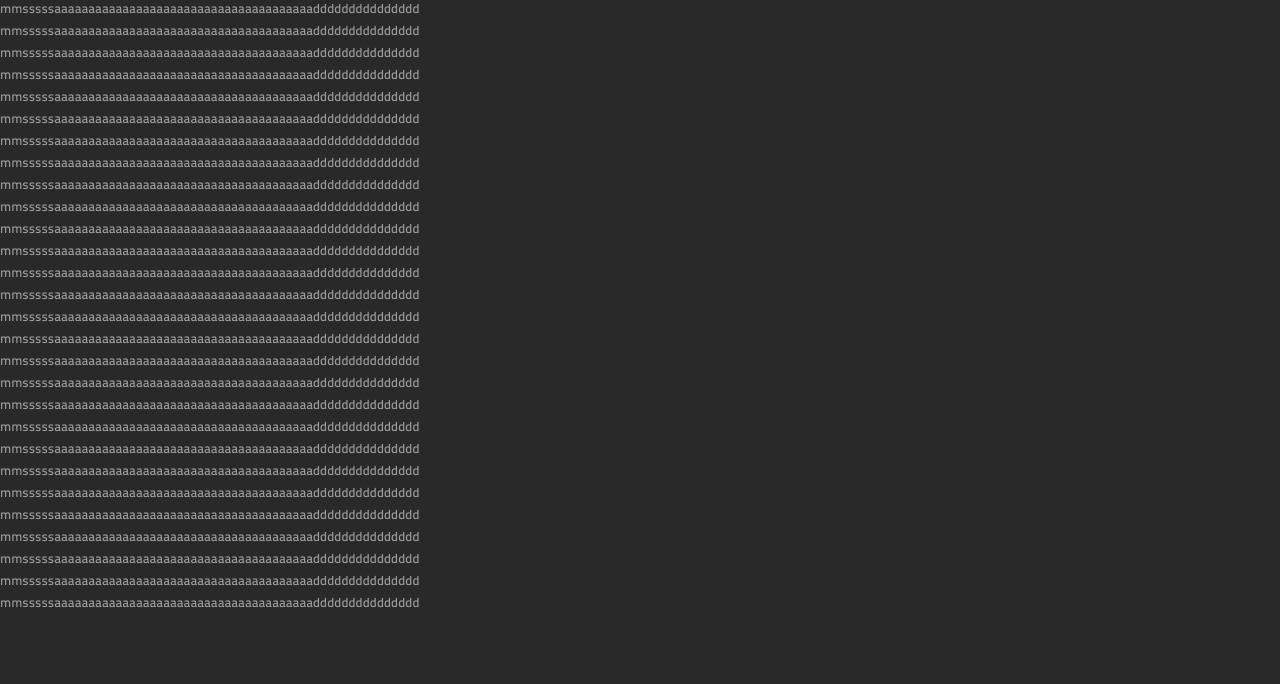
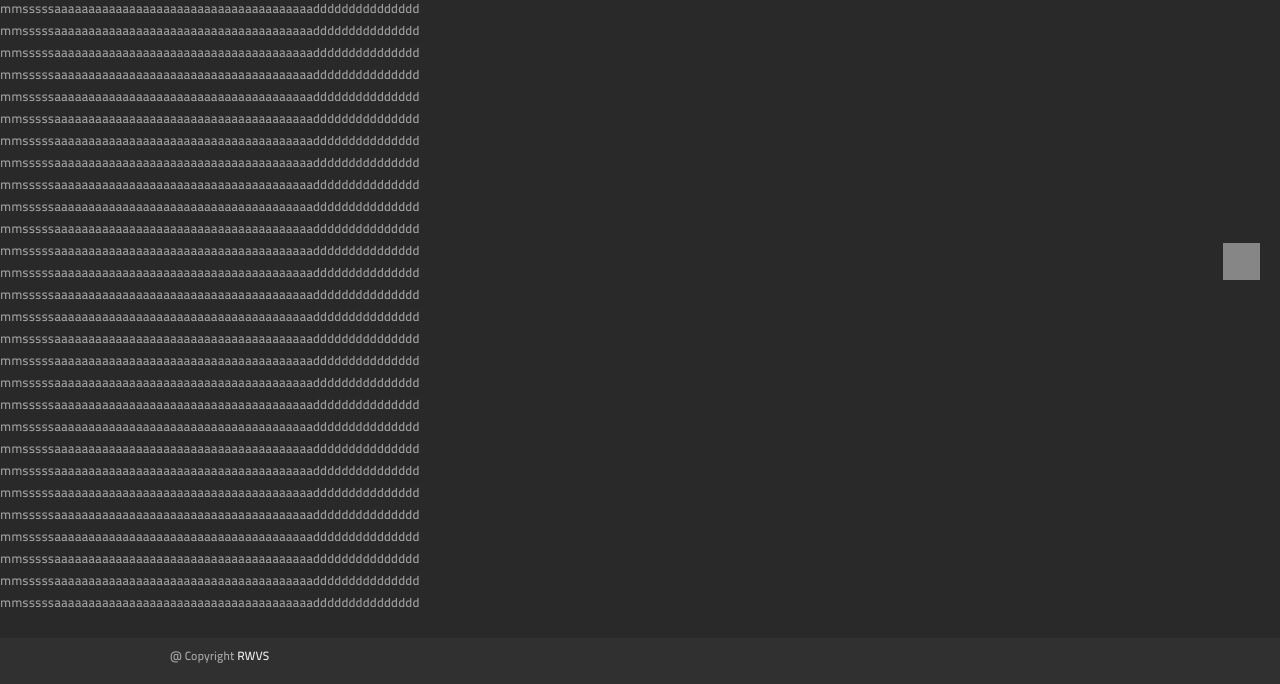
Before and after one commit to avalon1610/wvs, a Django app: page / in a window 1280 px wide. Shown: the part 490-1174 px from the top of the page. Before the commit the page ends 1098 px from the top, so only its background shows below. Run offline with Django 3.2, Linux system fonts and the light colour scheme; grey boxes are pictures that could not be loaded.

Commit message:
add footer

```diff
--- a/server/server/static/js/jquery.smint.js
+++ b/server/server/static/js/jquery.smint.js
@@ -47,9 +47,10 @@ If you like Smint, or have suggestions on how it could be improved, send me a tw
 				var scrollTop = $(window).scrollTop();
 
 				// if we scroll more than the navigation, change its position to fixed and add class 'fxd', otherwise change it back to absolute and remove the class
-				if (scrollTop > stickyTop) {
+				if (scrollTop > stickyTop+25) {
 					$('.smint').css({ 'position': 'fixed', 'top':0 ,'width':stickyWidth}).addClass('fxd');
 					$('.smint').css({'padding-right':paddingright,'padding-left':paddingleft});
+					$('.smint').css({'margin-top':0});
 					} else {
 						//$('.smint').css({ 'position': 'fixed', 'top':stickyTop }).removeClass('fxd');
 						$('.smint').css({ 'position': 'static','margin-top':'25px'}).removeClass('fxd');
--- a/server/server/templates/main.html
+++ b/server/server/templates/main.html
@@ -19,6 +19,9 @@
 		.welcome {
 			min-height: 130px;
 			margin: 0
+		}
+		#wrap {
+			height: 100%;
 		}
 		</style>
 		{% block toolbar_css %}{% endblock %}
@@ -113,5 +116,18 @@
 		<p>mmsssssaaaaaaaaaaaaaaaaaaaaaaaaaaaaaaaaaaaaaaddddddddddddddd</p>
 		<p>mmsssssaaaaaaaaaaaaaaaaaaaaaaaaaaaaaaaaaaaaaaddddddddddddddd</p>
 		<p>mmsssssaaaaaaaaaaaaaaaaaaaaaaaaaaaaaaaaaaaaaaddddddddddddddd</p>
+		<footer>
+			<div class="container">
+				<div class="six columns">
+					<span class="copyright">
+					@ Copyright
+					<a href="index.html">RWVS</a>
+					</span>
+				</div>
+				<div class="six columns"></div>
+			</div>
+		</footer>
+		<a href="#" id="toTop" style="display:inline;">
+			<span id="toTopHover" style="opacity: 0;"></span>To Top</a>
 	</body>
 </html>
```
